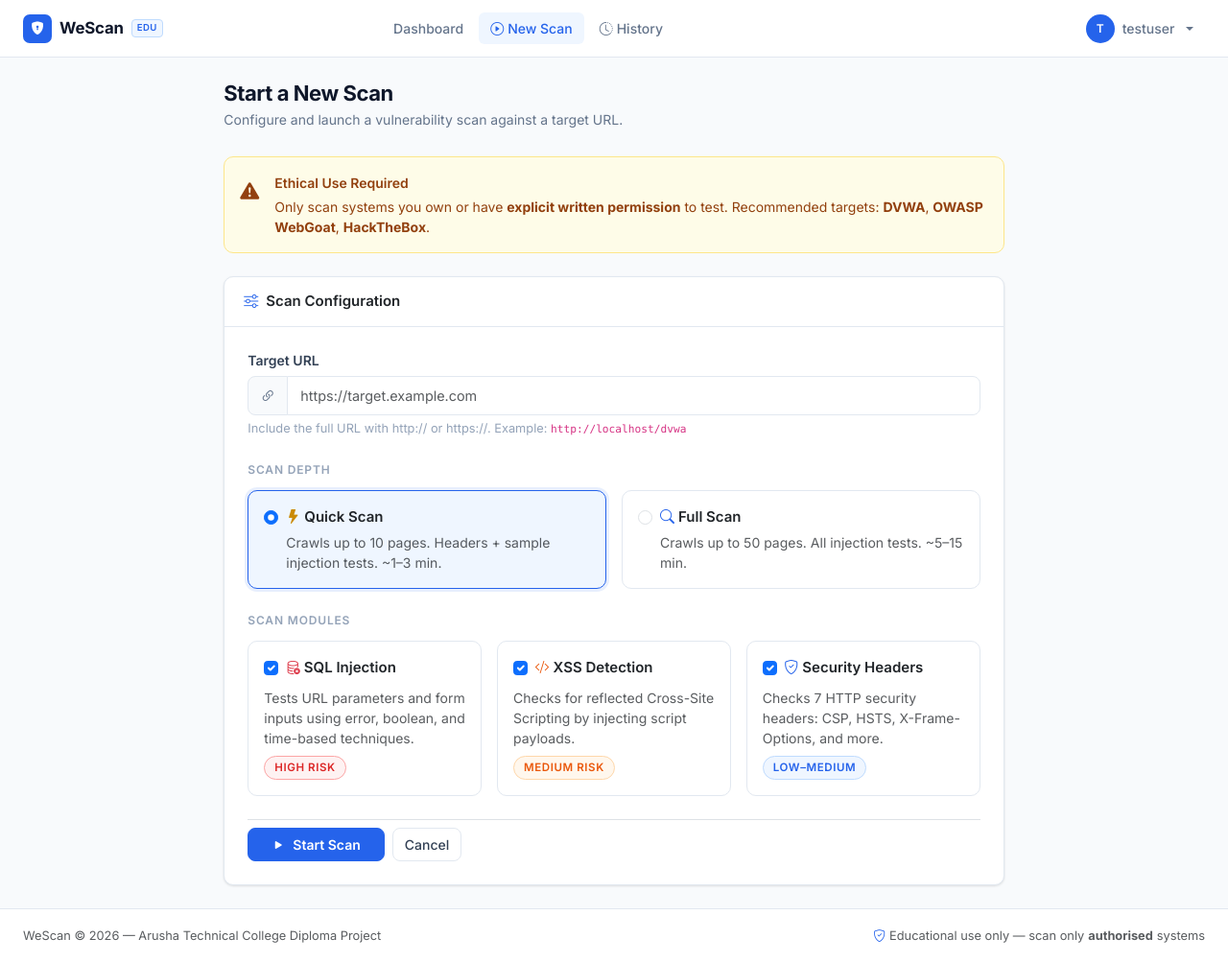
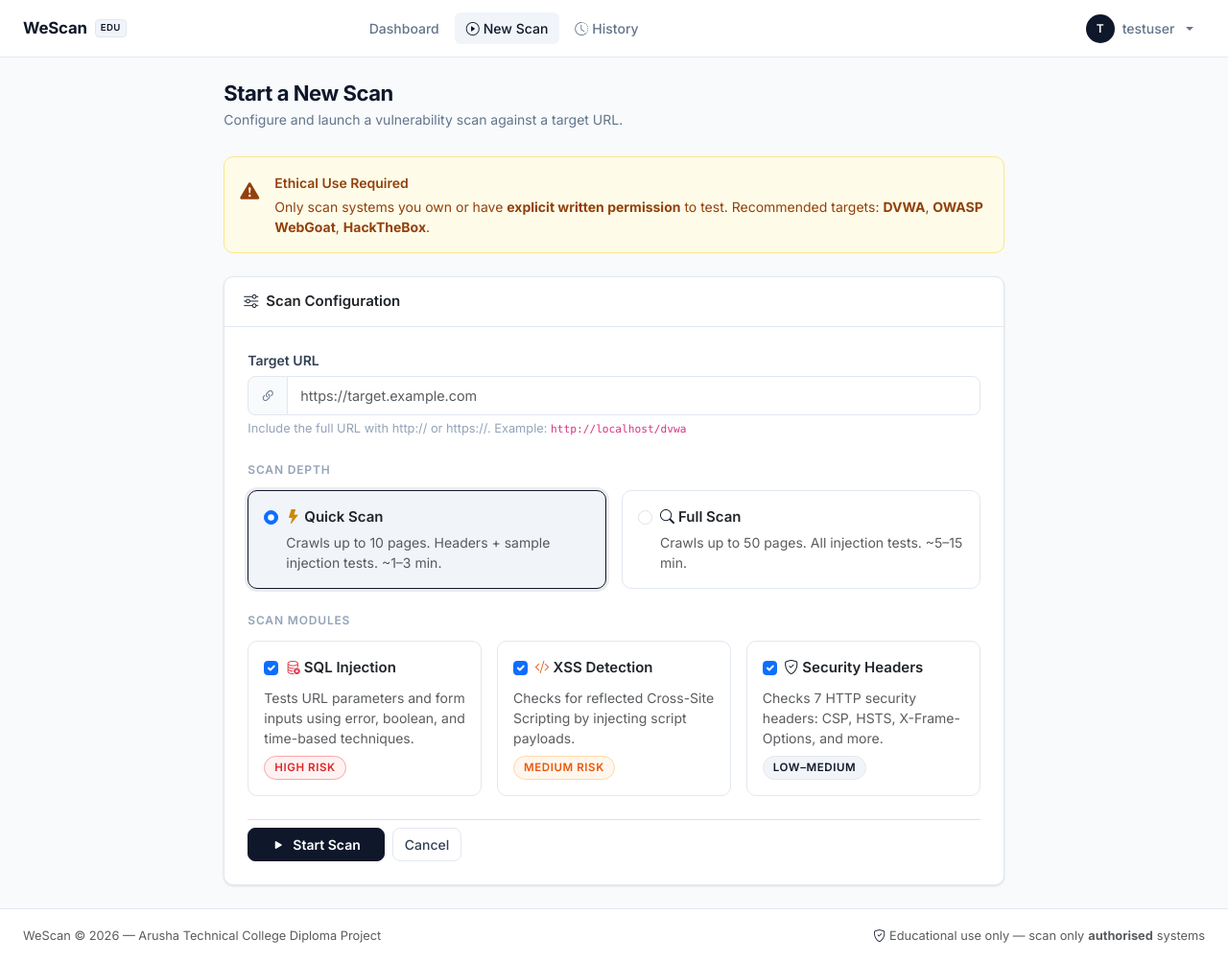
Before and after one commit to ericalfonce/webscanner-final-project, a Flask app: page /scanner/new in a window 1280 px wide. Shown: the whole page at 96% size. Run offline with Flask 3, Linux system fonts and the light colour scheme; a user stored in the database is signed in; some libraries are stand-ins or nearby versions.

Commit message:
remove nav logo icon, replace blue accent with dark navy from login sidebar

```diff
--- a/app/static/css/style.css
+++ b/app/static/css/style.css
@@ -5,9 +5,9 @@
 @import url('https://fonts.googleapis.com/css2?family=Inter:wght@400;500;600;700&display=swap');
 
 :root {
-  --blue:        #2563eb;
-  --blue-soft:   #eff6ff;
-  --blue-dark:   #1d4ed8;
+  --blue:        #0f172a;
+  --blue-soft:   #f1f5f9;
+  --blue-dark:   #0b0e17;
   --red:         #dc2626;
   --red-soft:    #fef2f2;
   --orange:      #ea580c;
@@ -67,25 +67,12 @@ main { flex: 1; }
   letter-spacing: -0.01em;
 }
 
-.brand-icon {
-  width: 30px;
-  height: 30px;
-  background: var(--blue);
-  border-radius: 7px;
-  display: flex;
-  align-items: center;
-  justify-content: center;
-  color: #fff;
-  font-size: 0.85rem;
-  flex-shrink: 0;
-}
-
 .brand-tag {
   font-size: 0.6rem;
   font-weight: 600;
   background: var(--blue-soft);
   color: var(--blue);
-  border: 1px solid #bfdbfe;
+  border: 1px solid var(--gray-200);
   border-radius: 4px;
   padding: 1px 5px;
   letter-spacing: 0.04em;
@@ -291,8 +278,8 @@ main { flex: 1; }
 }
 
 .form-control:focus, .form-select:focus {
-  border-color: #93c5fd;
-  box-shadow: 0 0 0 3px rgba(37,99,235,.12);
+  border-color: var(--gray-400);
+  box-shadow: 0 0 0 3px rgba(15,23,42,.10);
   outline: none;
 }
 
@@ -328,7 +315,7 @@ main { flex: 1; }
 }
 
 .scan-type-card:hover {
-  border-color: #93c5fd !important;
+  border-color: var(--gray-400) !important;
   background: var(--blue-soft);
 }
 
@@ -336,7 +323,7 @@ main { flex: 1; }
 .scan-type-card:has(input:checked) {
   border-color: var(--blue) !important;
   background: var(--blue-soft);
-  box-shadow: 0 0 0 3px rgba(37,99,235,.1);
+  box-shadow: 0 0 0 3px rgba(15,23,42,.08);
 }
 
 .module-card {
@@ -347,8 +334,8 @@ main { flex: 1; }
 }
 
 .module-card:hover {
-  border-color: #93c5fd !important;
-  box-shadow: 0 0 0 3px rgba(37,99,235,.08);
+  border-color: var(--gray-400) !important;
+  box-shadow: 0 0 0 3px rgba(15,23,42,.06);
 }
 
 /* ---- Badges ---- */
@@ -362,7 +349,7 @@ main { flex: 1; }
 .badge.bg-success { background: var(--green) !important; }
 .badge.bg-danger  { background: var(--red) !important; }
 .badge.bg-warning { background: #fef9c3 !important; color: var(--yellow) !important; border: 1px solid #fde68a; }
-.badge.bg-info    { background: #e0f2fe !important; color: var(--blue) !important; border: 1px solid #bae6fd; }
+.badge.bg-info    { background: var(--blue-soft) !important; color: var(--blue) !important; border: 1px solid var(--gray-200); }
 .badge.bg-secondary { background: var(--gray-100) !important; color: var(--gray-700) !important; border: 1px solid var(--gray-200); }
 .badge.bg-dark    { background: var(--gray-900) !important; }
 .badge.bg-orange  { background: var(--orange-soft) !important; color: var(--orange) !important; border: 1px solid #fed7aa; }
@@ -430,7 +417,7 @@ main { flex: 1; }
 .sev-pill.high   { background: var(--red-soft); color: var(--red); border: 1px solid #fca5a5; }
 .sev-pill.medium { background: var(--orange-soft); color: var(--orange); border: 1px solid #fed7aa; }
 .sev-pill.low    { background: var(--yellow-soft); color: var(--yellow); border: 1px solid #fde68a; }
-.sev-pill.info   { background: var(--blue-soft); color: var(--blue); border: 1px solid #bfdbfe; }
+.sev-pill.info   { background: var(--blue-soft); color: var(--blue); border: 1px solid var(--gray-200); }
 
 /* ---- Detail items ---- */
 .detail-label {
@@ -756,7 +743,7 @@ pre.edu-code.good { border-top: 2px solid var(--green); border-radius: 0 6px 6px
 /* ---- Tip card ---- */
 .tip-card {
   background: var(--blue-soft);
-  border: 1px solid #bfdbfe;
+  border: 1px solid var(--gray-200);
   border-radius: var(--radius);
   padding: 16px 20px;
 }
--- a/app/templates/base.html
+++ b/app/templates/base.html
@@ -21,7 +21,6 @@
   <div class="container-fluid px-4">
 
     <a class="navbar-brand" href="{{ url_for('dashboard.index') }}">
-      <div class="brand-icon"><i class="bi bi-shield-lock-fill"></i></div>
       <span>WeScan</span>
       <span class="brand-tag">EDU</span>
     </a>
```
